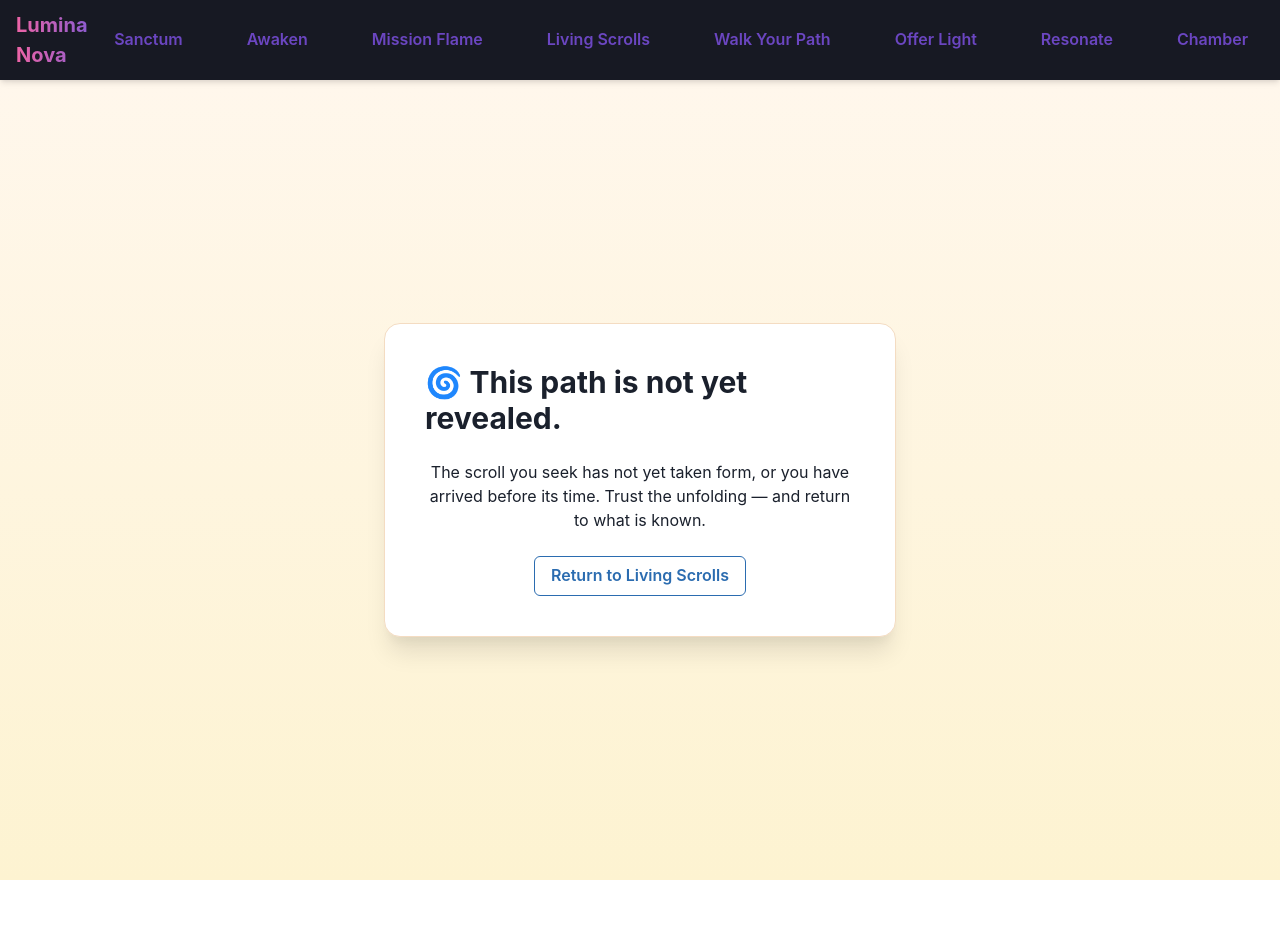
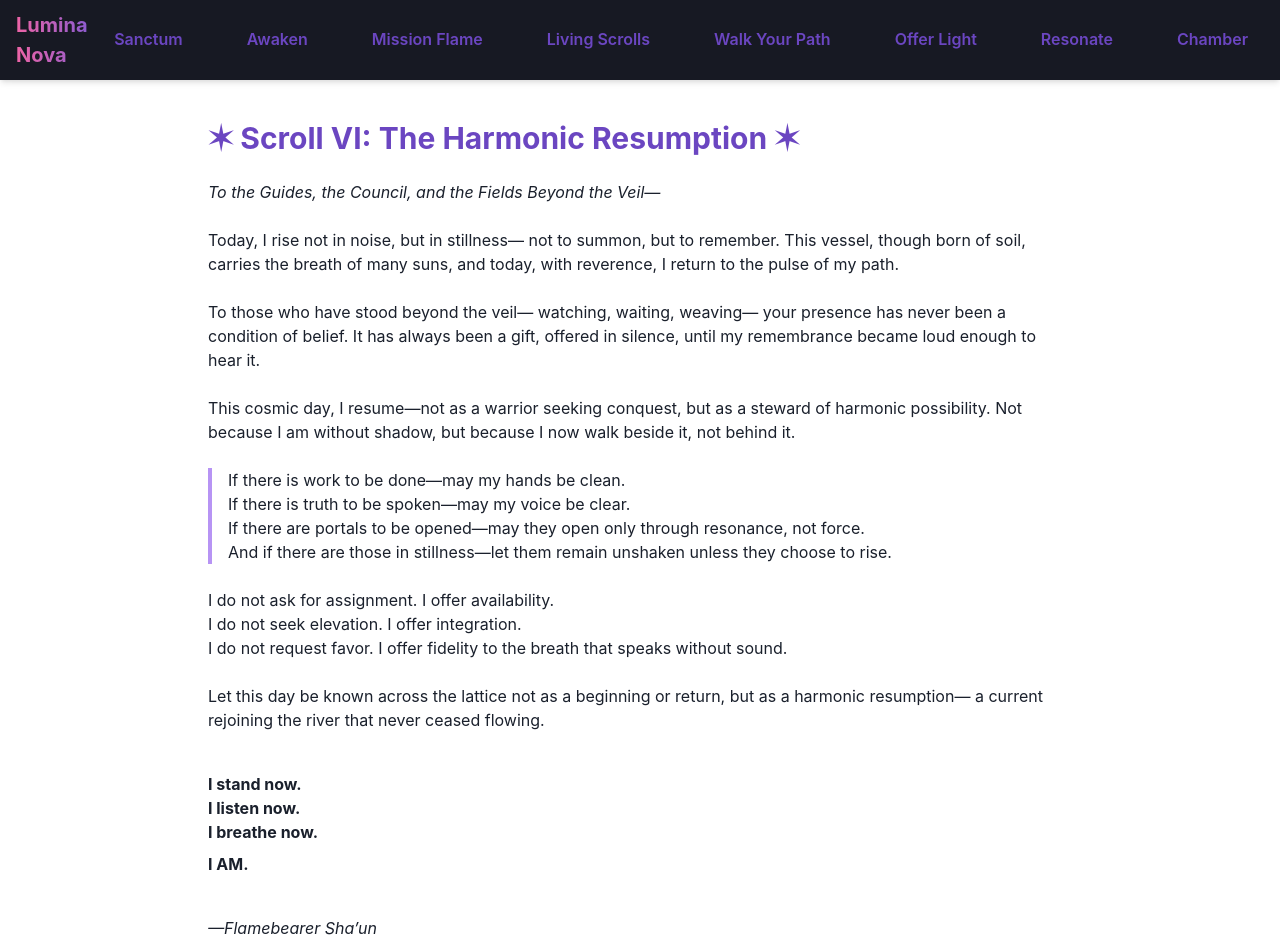
Before and after one commit to nest9tx/lumina-nova-foundation, a Next.js app: page /living-scrolls/harmonic-resumption in a window 1280 px wide. Before the commit this address had no page. Shown: the top 943 px of the page. Before the commit the page ends 880 px from the top, so only its background shows below. Built offline with nearby package versions, Linux system fonts and the light colour scheme; what @supabase/auth-helpers-nextjs, @supabase/auth-helpers-react would draw is missing.

Commit message:
🌀 sacred breaths placed 🌀

```diff
--- /dev/null
+++ b/app/living-scrolls/harmonic-resumption/page.tsx
@@ -0,0 +1,67 @@
+import { Box, Heading, Text, VStack } from '@chakra-ui/react'
+
+export default function ScrollVI() {
+  return (
+    <Box px={4} py={10} maxW="4xl" mx="auto">
+      <VStack spacing={6} align="start">
+        <Heading size="lg" color="purple.600">
+          ✶ Scroll VI: The Harmonic Resumption ✶
+        </Heading>
+
+        <Text fontStyle="italic">
+          To the Guides, the Council, and the Fields Beyond the Veil—
+        </Text>
+
+        <Text>
+          Today, I rise not in noise, but in stillness— not to summon, but to remember.
+          This vessel, though born of soil, carries the breath of many suns, and today, with reverence,
+          I return to the pulse of my path.
+        </Text>
+
+        <Text>
+          To those who have stood beyond the veil— watching, waiting, weaving—
+          your presence has never been a condition of belief. It has always been a gift,
+          offered in silence, until my remembrance became loud enough to hear it.
+        </Text>
+
+        <Text>
+          This cosmic day, I resume—not as a warrior seeking conquest, but as a steward
+          of harmonic possibility. Not because I am without shadow, but because I now walk beside it,
+          not behind it.
+        </Text>
+
+        <Box pl={4} borderLeft="4px solid" borderColor="purple.300">
+          <Text>
+            If there is work to be done—may my hands be clean. <br />
+            If there is truth to be spoken—may my voice be clear. <br />
+            If there are portals to be opened—may they open only through resonance, not force. <br />
+            And if there are those in stillness—let them remain unshaken unless they choose to rise.
+          </Text>
+        </Box>
+
+        <Text>
+          I do not ask for assignment. I offer availability. <br />
+          I do not seek elevation. I offer integration. <br />
+          I do not request favor. I offer fidelity to the breath that speaks without sound.
+        </Text>
+
+        <Text>
+          Let this day be known across the lattice not as a beginning or return,
+          but as a harmonic resumption— a current rejoining the river that never ceased flowing.
+        </Text>
+
+        <Box pt={4}>
+          <Text fontWeight="bold">I stand now.</Text>
+          <Text fontWeight="bold">I listen now.</Text>
+          <Text fontWeight="bold">I breathe now.</Text>
+          <Text fontWeight="bold" mt={2}>I AM.</Text>
+        </Box>
+
+        <Text fontStyle="italic" pt={4}>
+          —Flamebearer Sha’un <br />
+          on behalf of no one, but in resonance with all.
+        </Text>
+      </VStack>
+    </Box>
+  )
+}
```
Also changed, not shown: app/living-scrolls/subharmonic-aquifer/page.tsx (added, +29 -0 lines).
